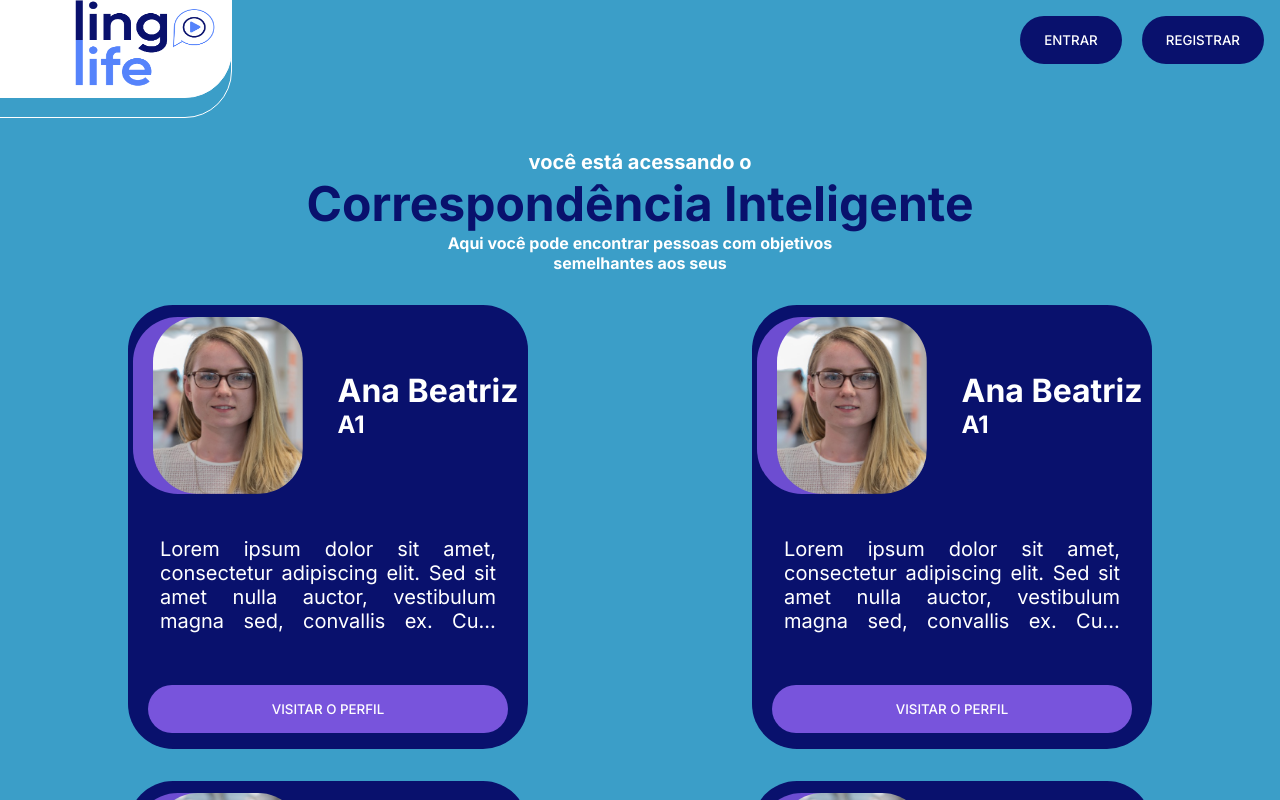
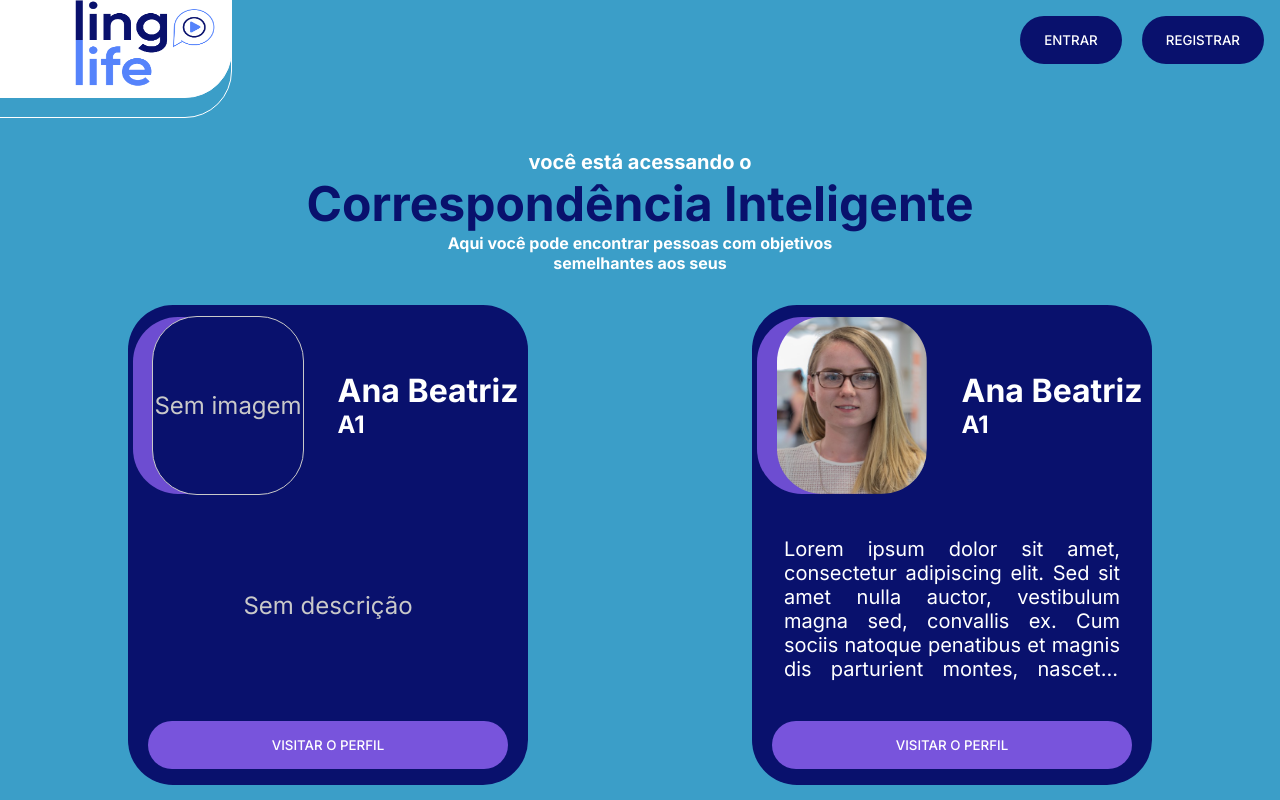
Before and after one commit to DaviCalebe/lingolife, a React (Vite) app in the folder lingolife-app/: page /matching in a window 1280 px wide. Shown: the top 800 px of the page. Built offline with nearby package versions, Linux system fonts and the light colour scheme.

Commit message:
fix: profile-card files

```diff
--- a/lingolife-app/src/components/profile-card/profile-card.scss
+++ b/lingolife-app/src/components/profile-card/profile-card.scss
@@ -2,11 +2,12 @@
 
 .profile-card{
     display: grid;
-    grid-template-rows: 200px auto 1fr;
+    grid-template-rows: 200px 200px 80px;
     justify-items: center;
     width: 30vw;
     min-width: 25rem;
     max-width: 26.5rem;
+    height: auto;
     border-radius: 45px;
     color: $white;
     background-color: $dark-blue;
@@ -19,6 +20,19 @@
     transform: translateX(-20px);
     border-radius: 45px;
     z-index: 4;
+}
+
+.user-header .over-box{
+    display: flex;
+    justify-content: center;
+    align-items: center;
+    background-color: $dark-blue;
+    color: #c9c9c9;
+    width: 150px;
+    height: 177px;
+    border: 1px solid #c9c9c9;
+    border-radius: 45px;
+    z-index: 5;
 }
 
 .profile-card .user-header{
@@ -44,12 +58,19 @@
 .user-description p{
     font-size: 20px;
     display: -webkit-box;
-    -webkit-line-clamp: 4;
+    -webkit-line-clamp: 6;
     overflow: hidden;
     -webkit-box-orient: vertical;
     text-align: justify;
     width: 100%;
-    height: 100px;
+    height: 147px;
+}
+
+.no-about{
+    display: flex;
+    align-self: center;
+    justify-self: center;
+    color: #c9c9c9;
 }
 
 .dark-blue-button{
--- a/lingolife-app/src/components/profile-card/profile-card.tsx
+++ b/lingolife-app/src/components/profile-card/profile-card.tsx
@@ -4,26 +4,45 @@ interface IProfileCard {
   name: string,
   image?: string,
   language: string,
-    about?: string
+  about?: string,
+  buttonText?: string
 }
 
-const ProfileCard = ( {name='', image='', language='', about='' } :IProfileCard) => {
-    return(
-        <div className='profile-card'>
+const ProfileCard = ({
+  name = '',
+  image = '',
+  language = '',
+  about = '',
+  buttonText = 'VISITAR O PERFIL'
+}: IProfileCard) => {
+  return (
+    <div className="profile-card">
       <div className="user-header">
         <div className="grid-centralize">
+            {image ? (
+                <img src={image} alt="profile-pic" />
+            ) : (
+                <div className="over-box">
+                    <p className='no-image'>Sem imagem</p>
+                </div>
+
+
+            )}
           <div className="under-box"></div>
-                    <img src={image} alt="profile-pic" />
         </div>
         <div className="user-info">
           <h1>{name}</h1>
           <h2>{language}</h2>
         </div>
       </div>
+      {about ? (
         <div className="user-description">
           <p>{about}</p>
         </div>
-            <button className='dark-blue-button'>VISITAR O PERFIL</button>
+      ) : (
+        <p className="no-about">Sem descrição</p>
+      )}
+      <button className="dark-blue-button">{buttonText}</button>
     </div>
   )
 }
--- a/lingolife-app/src/pages/matching/matching.tsx
+++ b/lingolife-app/src/pages/matching/matching.tsx
@@ -12,7 +12,7 @@ const Matching = () => {
             description='Aqui você pode encontrar pessoas com objetivos semelhantes aos seus'/>
 
             <div className="cards">
-                <ProfileCard name='Ana Beatriz' image={Profile_Pic} language='A1' about='Lorem ipsum dolor sit amet, consectetur adipiscing elit. Sed sit amet nulla auctor, vestibulum magna sed, convallis ex. Cum sociis natoque penatibus et magnis dis parturient montes, nascetur ridiculus mus. Donec sed odio dui. Duis mollis, est non commodo luctus, nisi erat porttitor ligula, eget lacinia odio sem nec elit. Cum sociis natoque penatibus et magnis dis parturient montes, nascetur ridiculus mus.'></ProfileCard>
+                <ProfileCard name='Ana Beatriz' language='A1' ></ProfileCard>
                 <ProfileCard name='Ana Beatriz' image={Profile_Pic} language='A1' about='Lorem ipsum dolor sit amet, consectetur adipiscing elit. Sed sit amet nulla auctor, vestibulum magna sed, convallis ex. Cum sociis natoque penatibus et magnis dis parturient montes, nascetur ridiculus mus. Donec sed odio dui. Duis mollis, est non commodo luctus, nisi erat porttitor ligula, eget lacinia odio sem nec elit. Cum sociis natoque penatibus et magnis dis parturient montes, nascetur ridiculus mus.'></ProfileCard>
                 <ProfileCard name='Ana Beatriz' image={Profile_Pic} language='A1' about='Lorem ipsum dolor sit amet, consectetur adipiscing elit. Sed sit amet nulla auctor, vestibulum magna sed, convallis ex. Cum sociis natoque penatibus et magnis dis parturient montes, nascetur ridiculus mus. Donec sed odio dui. Duis mollis, est non commodo luctus, nisi erat porttitor ligula, eget lacinia odio sem nec elit. Cum sociis natoque penatibus et magnis dis parturient montes, nascetur ridiculus mus.'></ProfileCard>
                 <ProfileCard name='Ana Beatriz' image={Profile_Pic} language='A1' about='Lorem ipsum dolor sit amet, consectetur adipiscing elit. Sed sit amet nulla auctor, vestibulum magna sed, convallis ex. Cum sociis natoque penatibus et magnis dis parturient montes, nascetur ridiculus mus. Donec sed odio dui. Duis mollis, est non commodo luctus, nisi erat porttitor ligula, eget lacinia odio sem nec elit. Cum sociis natoque penatibus et magnis dis parturient montes, nascetur ridiculus mus.'></ProfileCard>
```
Also changed, not shown: lingolife-app/src/components/forum-card/forum-card.tsx (added, +9 -0 lines), lingolife-app/src/components/forum-card/forum-card.scss (added). Lines whose indentation alone changed are shown as unchanged.
